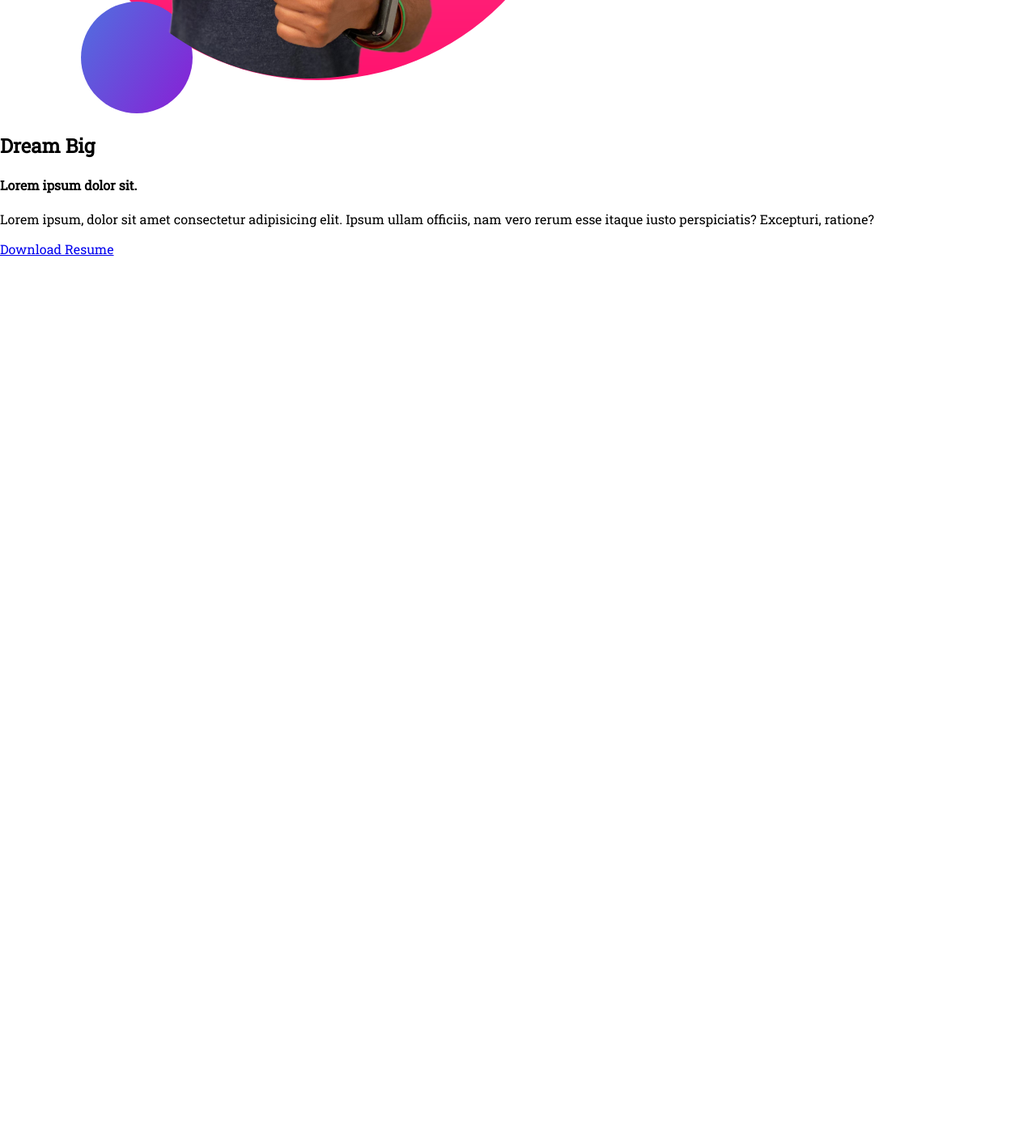
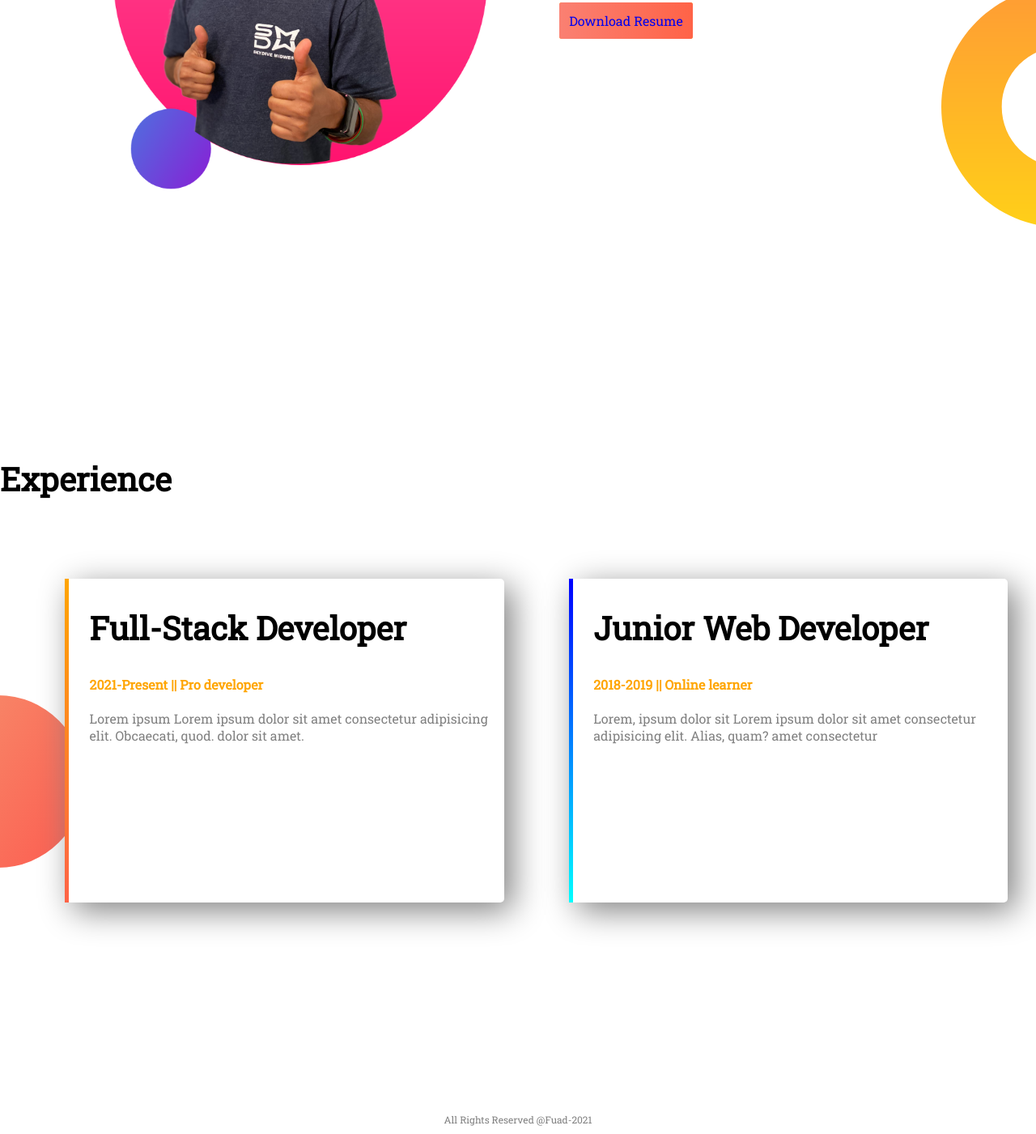
Before and after one commit to hasanfuad/Module4, a plain HTML site: page index.html in a window 1280 px wide. Shown: the part 1068-2469 px from the top of the page at 81% size. Before the commit the page ends 1386 px from the top, so only its background shows below. Drawn offline with Linux system fonts and the light colour scheme.

Commit message:
final commit

```diff
--- a/index.html
+++ b/index.html
@@ -16,7 +16,7 @@
             <h1>Welcome To</h1>
             <h1> <span class="name-color">Fuad's</span> World</h1>
             <h3>Lorem ipsum dolor sit amet consectetur adipisicing elit. Quam, culpa?</h3>
-            <p>Lorem ipsum dolor sit amet consectetur adipisicing elit. Voluptatem temporibus dolorem harum animi alias veritatis soluta libero tempora pariatur nesciunt iusto, mollitia nam officia quod ratione at adipisci minima facilis. </p>
+            <p>Lorem ipsum dolor sit amet consectetur adipisicing elit. Voluptatem temporibus dolorem harum animi alias veritatis soluta libero tempora pariatur nesciunt iusto, mollitia nam officia quod ratione at adipisci minima facilis. sit amet consectetur adipisicing elit. Voluptatem temporibus dolorem  </p>
             <br>
             <a target="_blank" class="link-button" href="https://github.com/hasanfuad">HIRE ME</a>
         </div>
@@ -27,17 +27,37 @@
 
     <!-- <<<<< Middle Section >>>>> -->
 
-    <section>
-        <div>
+    <section class="middle-section">
+        <div class="half-width">
             <img src="images/jhankar2.png" alt="">
         </div>
-        <div>
+        <div class="half-width">
             <h2>Dream Big</h2>
             <h4>Lorem ipsum dolor sit.</h4>
-            <p>Lorem ipsum, dolor sit amet consectetur adipisicing elit. Ipsum ullam officiis, nam vero rerum esse itaque iusto perspiciatis? Excepturi, ratione?</p>
-            <a target="_blank" href="#">Download Resume</a>
+            <p>Lorem ipsum, dolor sit amet consectetur sit amet consectetur adipisicing elit. Voluptatem temporibus dolorem harum animi alias verit? Lorem ipsum dolor sit amet consectetur adipisicing elit. Nesciunt saepe, temporibus quo sunt incidunt repellat?</p>
+            <br>
+            <a target="_blank" class="link-button" href="#">Download Resume</a>
         </div>
     </section>
 
+    <!-- Final Section -->
+
+    <section class="final-section">
+        <h2>Experience</h2>
+        <div id="full-stack" class="half-width single-experience">
+            <h2>Full-Stack Developer</h2>
+            <h4 class="name-color">2021-Present || Pro developer</h4>
+            <p>Lorem ipsum Lorem ipsum dolor sit amet consectetur adipisicing elit. Obcaecati, quod. dolor sit amet.</p>
+        </div>
+        <div id="junior-dev" class="half-width single-experience">
+            <h2>Junior Web Developer</h2>
+            <h4 class="name-color">2018-2019 || Online learner</h4>
+            <p>Lorem, ipsum dolor sit Lorem ipsum dolor sit amet consectetur adipisicing elit. Alias, quam? amet consectetur</p>
+        </div>
+
+    </section>
+
+    <footer>All Rights Reserved @Fuad-2021</footer>
+
 </body>
 </html>
--- a/styles.css
+++ b/styles.css
@@ -8,6 +8,10 @@ body{
 
 h1{
     font-size: 50px;
+}
+
+p{
+    color: gray;
 }
 
 .name-color{
@@ -32,6 +36,7 @@ h1{
 }
 section{
     height: 500px;
+    padding-bottom: 300px;
 }
 
 .link-button{
@@ -45,3 +50,50 @@ section{
 }
 
 /* Middle Section */
+
+h2{
+    font-size: 40px;
+}
+
+.middle-section{
+    background-image: url("images/dream-bg.png");
+    background-repeat: no-repeat;
+    background-position: right;
+}
+
+/* Final Section */
+
+.final-section{
+    background-image: url("images/exp-bg.png");
+    background-repeat: no-repeat;
+    background-position: left;
+
+}
+
+.single-experience{
+    box-shadow: 10px 10px 40px gray;
+    height: 80%;
+    border-radius: 5px;
+    margin-top: 5%;
+    margin-left: 80px;
+    background-color: white;
+}
+
+#full-stack{
+    border-left: 5px solid;
+    border-image: linear-gradient(180deg, orange, tomato);
+    border-image-slice: 1;
+}
+
+#junior-dev{
+    border-left: 5px solid;
+    border-image: linear-gradient(180deg, blue, cyan);
+    border-image-slice: 1;
+}
+
+footer{
+    text-align: center;
+    margin: 10px;
+    font-size: 12px;
+    color: gray;
+}
```
